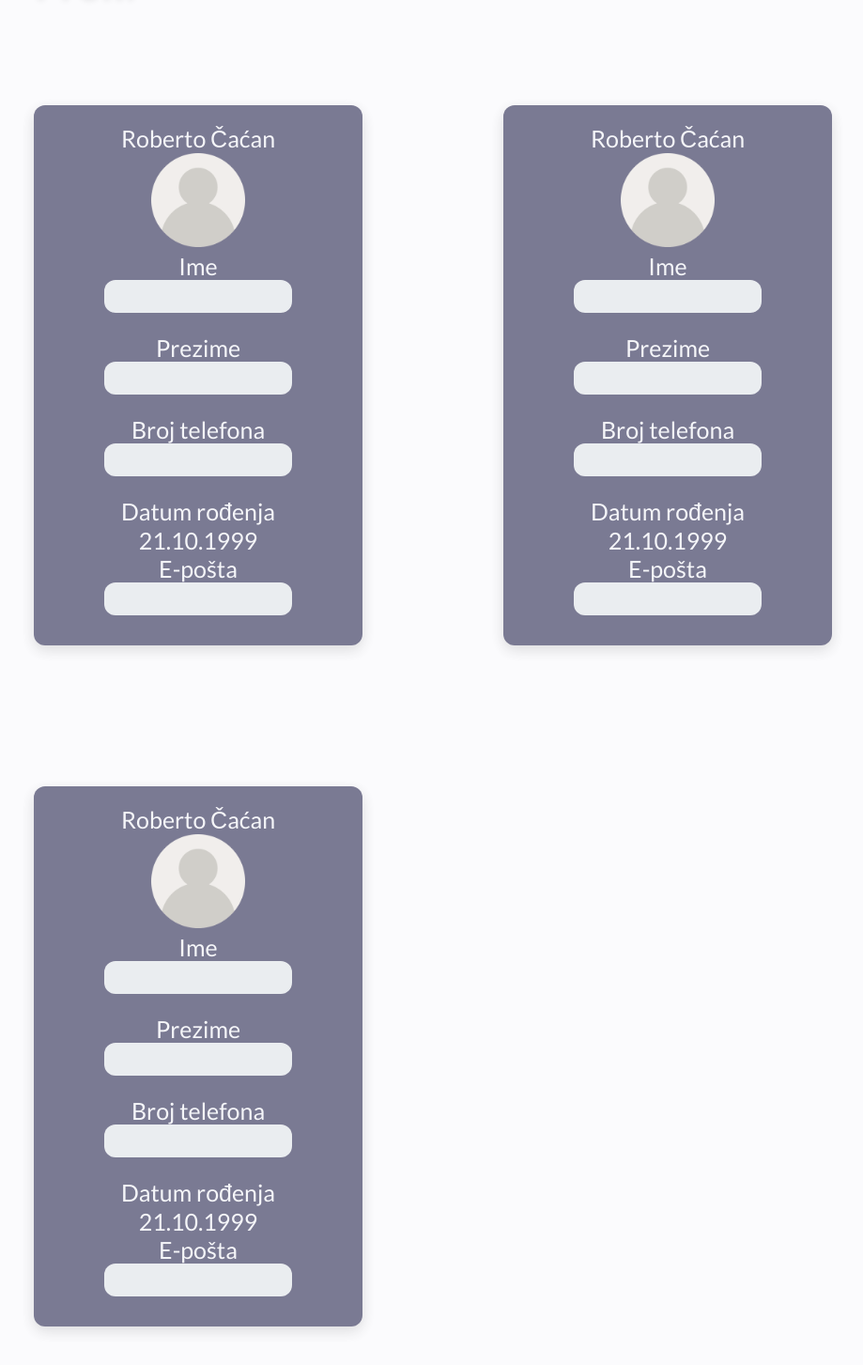
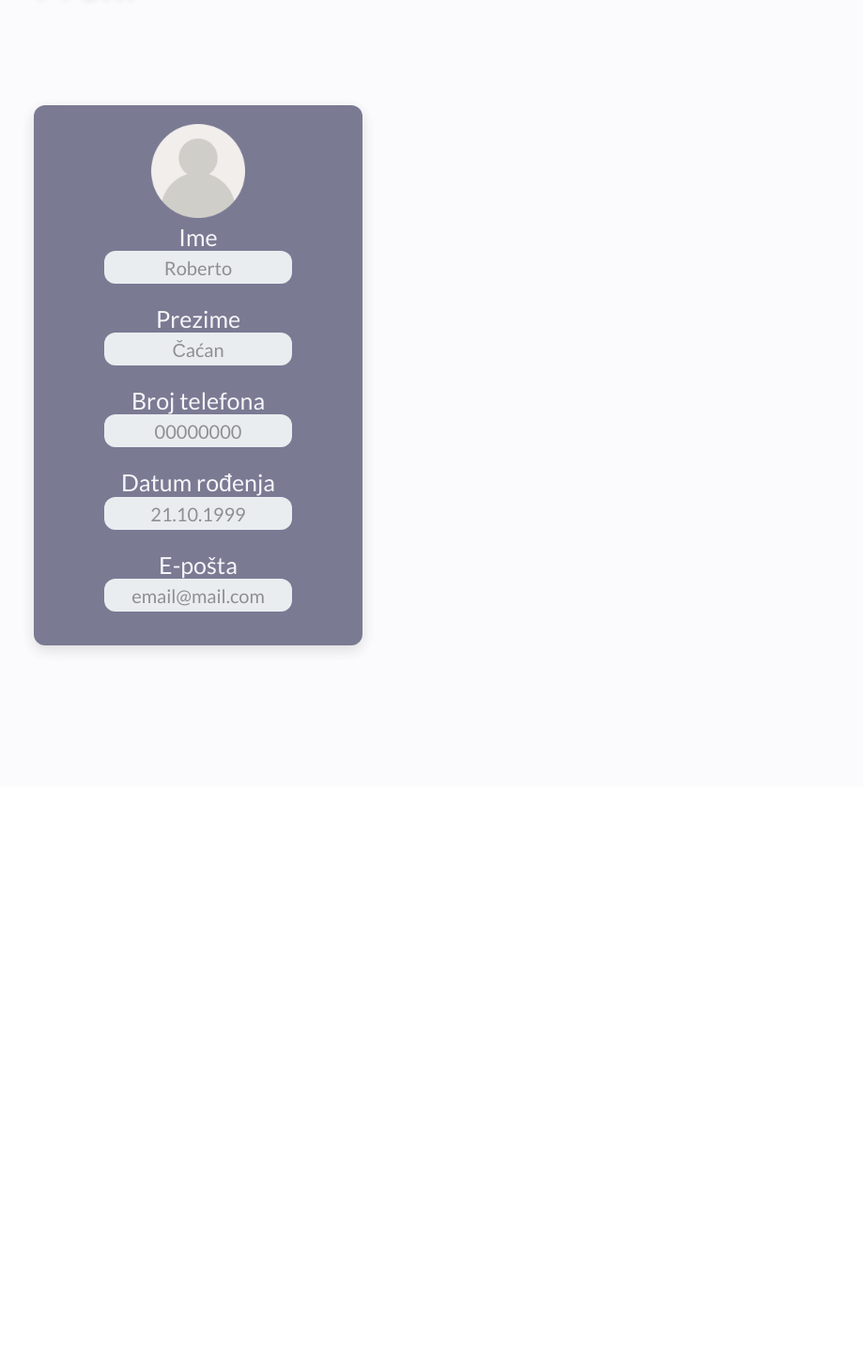
Before and after one commit to kuveeee/zavrsni-rad-kinetic-frontend, a React (Create React App) app: page /profil in a window 1280 px wide. Shown: the part 177-1630 px from the top of the page at 94% size, without its empty margins (234-1153 px from the left). After the commit the page ends 1014 px from the top, so only its background shows below. Built offline with nearby package versions, Linux system fonts and the light colour scheme; the HTML template or start-up script is replaced by a standard one.

Commit message:
More styles let's go

```diff
--- a/src/assets/styles/Dashboard.css
+++ b/src/assets/styles/Dashboard.css
@@ -113,6 +113,10 @@
     padding-left: 20px;
 }
 
+.klijenti p{
+    margin-bottom: 15px;
+}
+
 .klijenti:hover {
     background-color: #DAF1F1;
     transition: transform 0.3s;
@@ -193,15 +197,22 @@
     transform: scale(1.1);
 }
 
-.tablica {
+.dashboard_tablica {
+    margin-top: 20px;
+    border-radius: 12px;
     width: 286px;
     height: 45px;
     background: #F4F5F9 0% 0% no-repeat padding-box;
     opacity: 1;
+    display: table;
 }
 
-.tablica h3 {
-    font-size: 10px;
+.dashboard_body li {
+    display: table-cell;
+    vertical-align: middle;
+    text-align: center;
+    font-size: 18px;
+    opacity: 0.5;
 }
 
 .tablica img {
--- a/src/assets/styles/Profil.css
+++ b/src/assets/styles/Profil.css
@@ -55,6 +55,7 @@
     font-size: 20px;
     border: none;
     margin-bottom: 22px;
+    text-align: center;
 }
 
 .profil:hover {
--- a/src/assets/styles/Usluge.css
+++ b/src/assets/styles/Usluge.css
@@ -34,7 +34,6 @@
 }
 
 .nova_usluga h3 {
-    font: normal normal bold 18px/30px Source Sans Pro;
     letter-spacing: 0px;
     color: #43425D;
     font-size: 22px;
--- a/src/views/Dashboard.js
+++ b/src/views/Dashboard.js
@@ -3,6 +3,7 @@ import { Link } from 'react-router-dom';
 import '../assets/styles/Dashboard.css';
 import new_reservation from '../assets/images/new_reservation.png';
 import finantion_chart from '../assets/images/finantion_chart.png';
+import clients_chart from '../assets/images/clients_chart.png';
 
 import Paper from '@material-ui/core/Paper'; //vizualni dio za kalendar
 import { ViewState } from '@devexpress/dx-react-scheduler';
@@ -47,8 +48,7 @@ function Dashboard() {
             <Link style={{textDecoration: "none"}} exact to="/Klijenti">
               <div class="klijenti" >
                 <p>Klijenti</p>
-                <div class="break"></div>
-                <p>250</p>
+                <img src={clients_chart} alt="Graf s klijentima"></img>
               </div>
             </Link>
             <div class="financije" >
@@ -59,12 +59,10 @@ function Dashboard() {
             <Link style={{textDecoration: "none"}} exact to="/Usluge">
               <div class="usluge" >
                 <p>Usluge</p>
-                <div class="tablica">
-                  <ul>
-                    <ol>
-                      <h3>Naziv usluge</h3>
-                    </ol>
-                  </ul>
+                <div class="dashboard_tablica">
+                  <li>Naziv usluge</li>
+                  <li>Trajanje</li>
+                  <li>Cijena</li>
                 </div>
               </div>
             </Link>
--- a/src/views/Profil.js
+++ b/src/views/Profil.js
@@ -9,54 +9,21 @@ function Profil() {
             <h1>Profil</h1>
             <div class="break"></div>
             <div class="profil">
-                <p>Roberto Čaćan</p>
                 <div class="break"></div>
                 <img class="user" src={user} alt="Korisnik"></img>
                 <div class="break"></div>
                 <div class="input">
                     <p>Ime</p>
-                    <input type="text"></input>
+                    <input type="text" placeholder="Roberto"></input>
                     <div class="break"></div>
                     <p>Prezime</p>
-                    <input type="text"></input>
+                    <input type="text" placeholder="Čaćan"></input>
                     <p>Broj telefona</p>
-                    <input type="text"></input>
+                    <input type="text" placeholder="00000000"></input>
                     <p>Datum rođenja</p>
-                    <p>21.10.1999</p>
+                    <input type="text" placeholder="21.10.1999"></input>
                     <p>E-pošta</p>
-                    <input type="text"></input>
-                </div>
-            </div>
-            <div class="profil">
-                <p>Roberto Čaćan</p>
-                <img class="user" src={user} alt="Korisnik"></img>
-                <div class="input">
-                    <p>Ime</p>
-                    <input type="text"></input>
-                    <p>Prezime</p>
-                    <input type="text"></input>
-                    <p>Broj telefona</p>
-                    <input type="text"></input>
-                    <p>Datum rođenja</p>
-                    <p>21.10.1999</p>
-                    <p>E-pošta</p>
-                    <input type="text"></input>
-                </div>
-            </div>
-            <div class="profil">
-                <p>Roberto Čaćan</p>
-                <img class="user" src={user} alt="Korisnik"></img>
-                <div class="input">
-                    <p>Ime</p>
-                    <input type="text"></input>
-                    <p>Prezime</p>
-                    <input type="text"></input>
-                    <p>Broj telefona</p>
-                    <input type="text"></input>
-                    <p>Datum rođenja</p>
-                    <p>21.10.1999</p>
-                    <p>E-pošta</p>
-                    <input type="text"></input>
+                    <input type="text" placeholder="email@mail.com"></input>
                 </div>
             </div>
         </div>
```
Also changed, not shown: src/assets/images/clients_chart.png (added).
